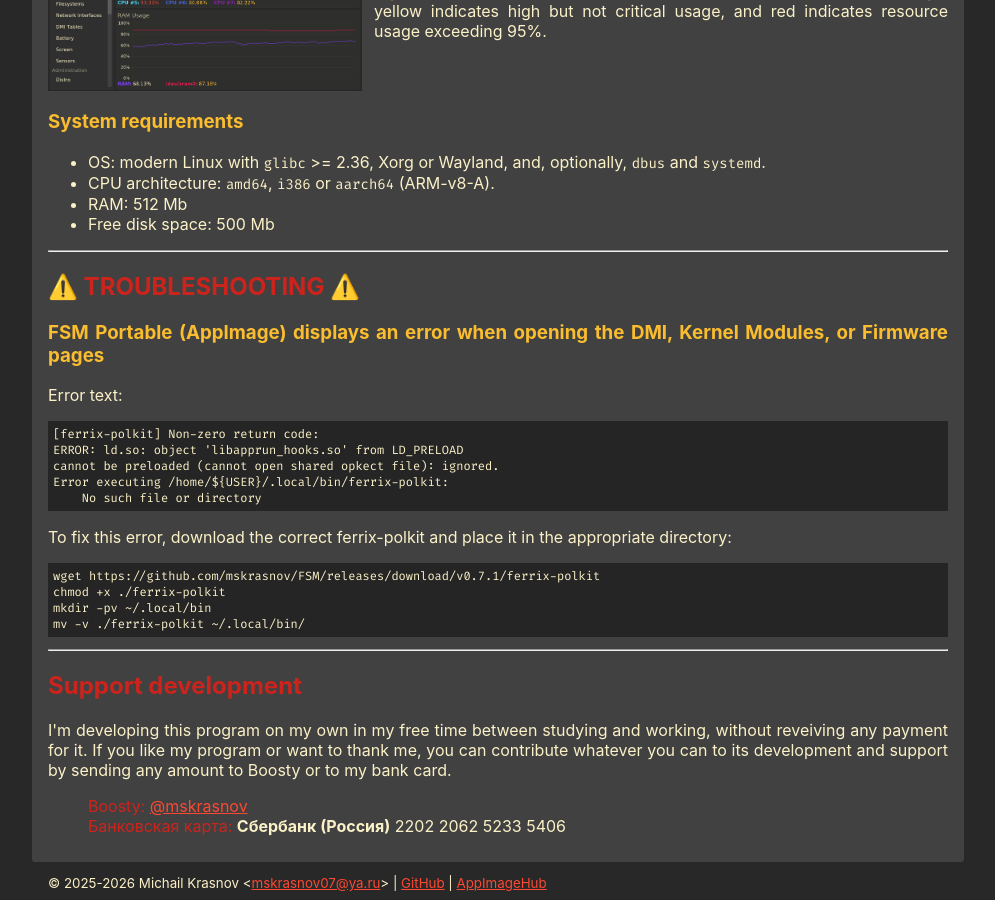
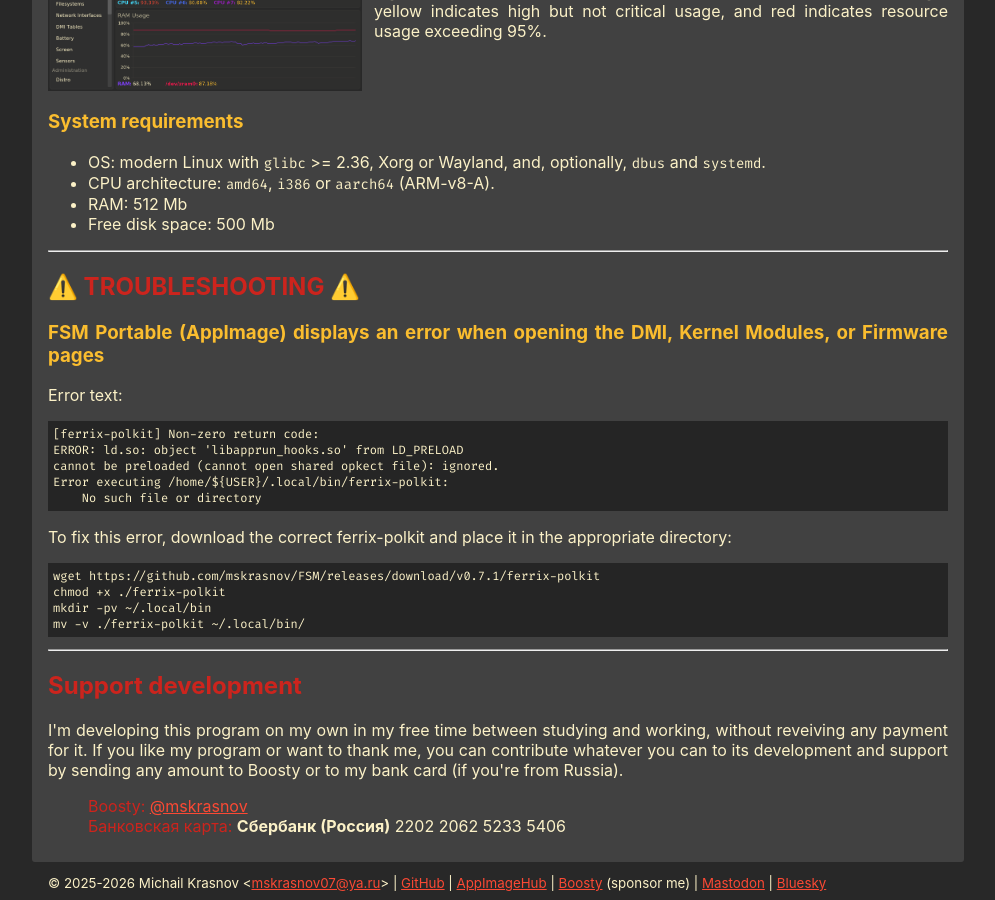
Before and after one commit to mskrasnov/mskrasnov.github.io, a Jekyll site: the page fsm/index.html, which Jekyll copies as it is, in a window 1280 px wide and 900 px high, scrolled down 1959 px. Shown: the whole window, without its empty margins (142-1137 px from the left). Built offline with Jekyll 4.4.1, drawn with Linux system fonts in a browser that asks for light colours; comment, search, counter and statistics services are not loaded.

Commit message:
Add new links

```diff
--- a/fsm/docs.html
+++ b/fsm/docs.html
@@ -69,7 +69,10 @@
     <div class="footer" style="padding-top: 10px;"><small>
       © 2025-2026 Michail Krasnov &lt;<a href="mailto:mskrasnov07@ya.ru">mskrasnov07@ya.ru</a>&gt; |
         <a href="https://github.com/mskrasnov/FSM">GitHub</a> |
-        <a href="https://www.appimagehub.com/p/2365255">AppImageHub</a>
+        <a href="https://www.appimagehub.com/p/2365255">AppImageHub</a> |
+        <a href="https://boosty.to/mskrasnov">Boosty</a> (sponsor me) |
+        <a href="https://mastodon.social/@FriedDumplings">Mastodon</a> |
+        <a href="https://bsky.app/profile/kms07fsm.bsky.social">Bluesky</a>
     </small></div>
   </body>
 </html>
--- a/fsm/docs/ai-is-shit.html
+++ b/fsm/docs/ai-is-shit.html
@@ -102,7 +102,10 @@
     <div class="footer" style="padding-top: 10px;"><small>
       © 2025-2026 Michail Krasnov &lt;<a href="mailto:mskrasnov07@ya.ru">mskrasnov07@ya.ru</a>&gt; |
         <a href="https://github.com/mskrasnov/FSM">GitHub</a> |
-        <a href="https://www.appimagehub.com/p/2365255">AppImageHub</a>
+        <a href="https://www.appimagehub.com/p/2365255">AppImageHub</a> |
+        <a href="https://boosty.to/mskrasnov">Boosty</a> (sponsor me) |
+        <a href="https://mastodon.social/@FriedDumplings">Mastodon</a> |
+        <a href="https://bsky.app/profile/kms07fsm.bsky.social">Bluesky</a>
     </small></div>
   </body>
 </html>
--- a/fsm/docs/troubles.html
+++ b/fsm/docs/troubles.html
@@ -61,7 +61,10 @@ mv -v ./ferrix-polkit ~/.local/bin/</pre></code>
     <div class="footer" style="padding-top: 10px;"><small>
       © 2025-2026 Michail Krasnov &lt;<a href="mailto:mskrasnov07@ya.ru">mskrasnov07@ya.ru</a>&gt; |
         <a href="https://github.com/mskrasnov/FSM">GitHub</a> |
-        <a href="https://www.appimagehub.com/p/2365255">AppImageHub</a>
+        <a href="https://www.appimagehub.com/p/2365255">AppImageHub</a> |
+        <a href="https://boosty.to/mskrasnov">Boosty</a> (sponsor me) |
+        <a href="https://mastodon.social/@FriedDumplings">Mastodon</a> |
+        <a href="https://bsky.app/profile/kms07fsm.bsky.social">Bluesky</a>
     </small></div>
   </body>
 </html>
--- a/fsm/download.html
+++ b/fsm/download.html
@@ -93,7 +93,10 @@
     <div class="footer" style="padding-top: 10px;"><small>
       © 2025-2026 Michail Krasnov &lt;<a href="mailto:mskrasnov07@ya.ru">mskrasnov07@ya.ru</a>&gt; |
         <a href="https://github.com/mskrasnov/FSM">GitHub</a> |
-        <a href="https://www.appimagehub.com/p/2365255">AppImageHub</a>
+        <a href="https://www.appimagehub.com/p/2365255">AppImageHub</a> |
+        <a href="https://boosty.to/mskrasnov">Boosty</a> (sponsor me) |
+        <a href="https://mastodon.social/@FriedDumplings">Mastodon</a> |
+        <a href="https://bsky.app/profile/kms07fsm.bsky.social">Bluesky</a>
     </small></div>
   </body>
 </html>
--- a/fsm/gallery.html
+++ b/fsm/gallery.html
@@ -121,7 +121,10 @@
     <div class="footer" style="padding-top: 10px;"><small>
       © 2025-2026 Michail Krasnov &lt;<a href="mailto:mskrasnov07@ya.ru">mskrasnov07@ya.ru</a>&gt; |
         <a href="https://github.com/mskrasnov/FSM">GitHub</a> |
-        <a href="https://www.appimagehub.com/p/2365255">AppImageHub</a>
+        <a href="https://www.appimagehub.com/p/2365255">AppImageHub</a> |
+        <a href="https://boosty.to/mskrasnov">Boosty</a> (sponsor me) |
+        <a href="https://mastodon.social/@FriedDumplings">Mastodon</a> |
+        <a href="https://bsky.app/profile/kms07fsm.bsky.social">Bluesky</a>
     </small></div>
   </body>
 </html>
--- a/fsm/index.html
+++ b/fsm/index.html
@@ -152,7 +152,7 @@ mv -v ./ferrix-polkit ~/.local/bin/</pre></code>
       <p>I'm developing this program on my own in my free time between studying and working, without
          reveiving any payment for it. If you like my program or want to thank me, you can contribute
          whatever you can to its development and support by sending any amount to Boosty or to my
-         bank card.</p>
+         bank card (if you're from Russia).</p>
       <blockquote>
         <p><span class="donation">Boosty:</span> <a href="https://boosty.to/mskrasnov">@mskrasnov</a>
         <br><span class="donation">Банковская карта:</span> <b>Сбербанк (Россия)</b>
@@ -163,7 +163,10 @@ mv -v ./ferrix-polkit ~/.local/bin/</pre></code>
     <div class="footer" style="padding-top: 10px;"><small>
       © 2025-2026 Michail Krasnov &lt;<a href="mailto:mskrasnov07@ya.ru">mskrasnov07@ya.ru</a>&gt; |
         <a href="https://github.com/mskrasnov/FSM">GitHub</a> |
-        <a href="https://www.appimagehub.com/p/2365255">AppImageHub</a>
+        <a href="https://www.appimagehub.com/p/2365255">AppImageHub</a> |
+        <a href="https://boosty.to/mskrasnov">Boosty</a> (sponsor me) |
+        <a href="https://mastodon.social/@FriedDumplings">Mastodon</a> |
+        <a href="https://bsky.app/profile/kms07fsm.bsky.social">Bluesky</a>
     </small></div>
   </body>
 </html>
```
